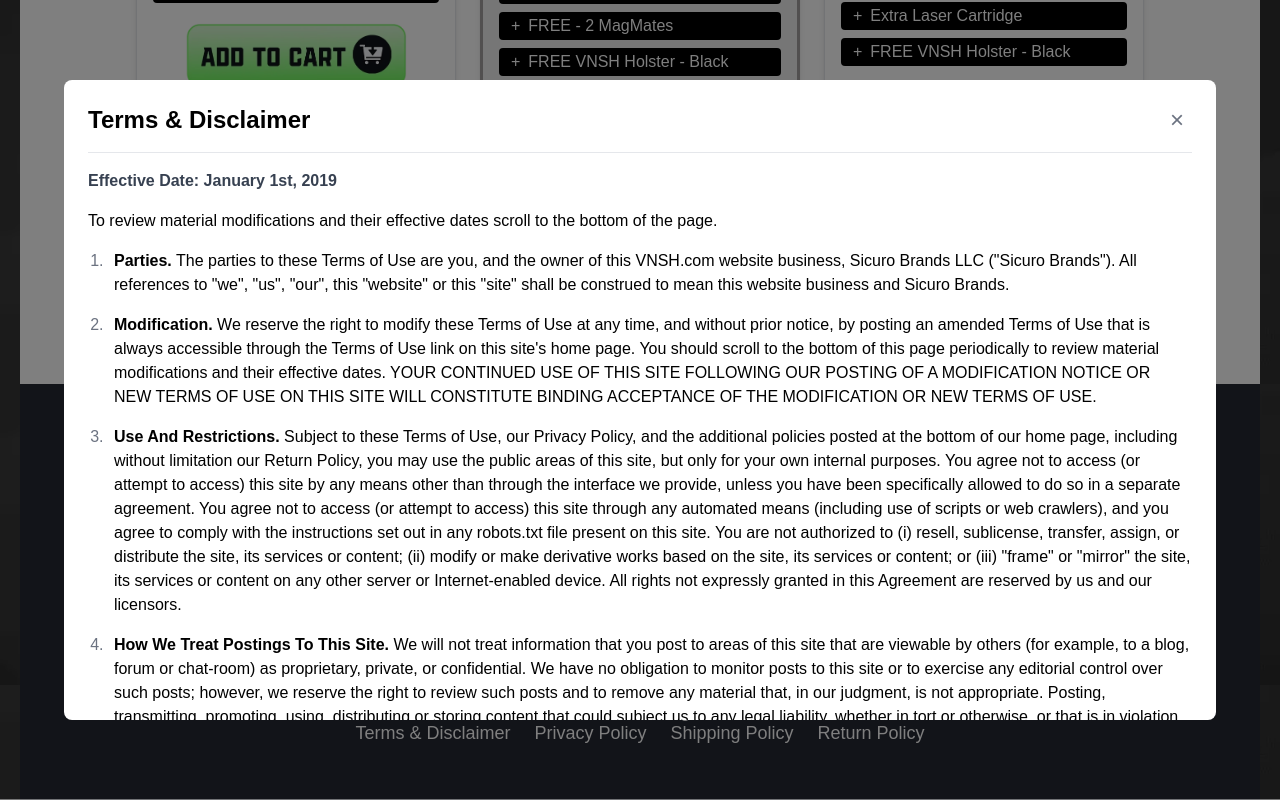
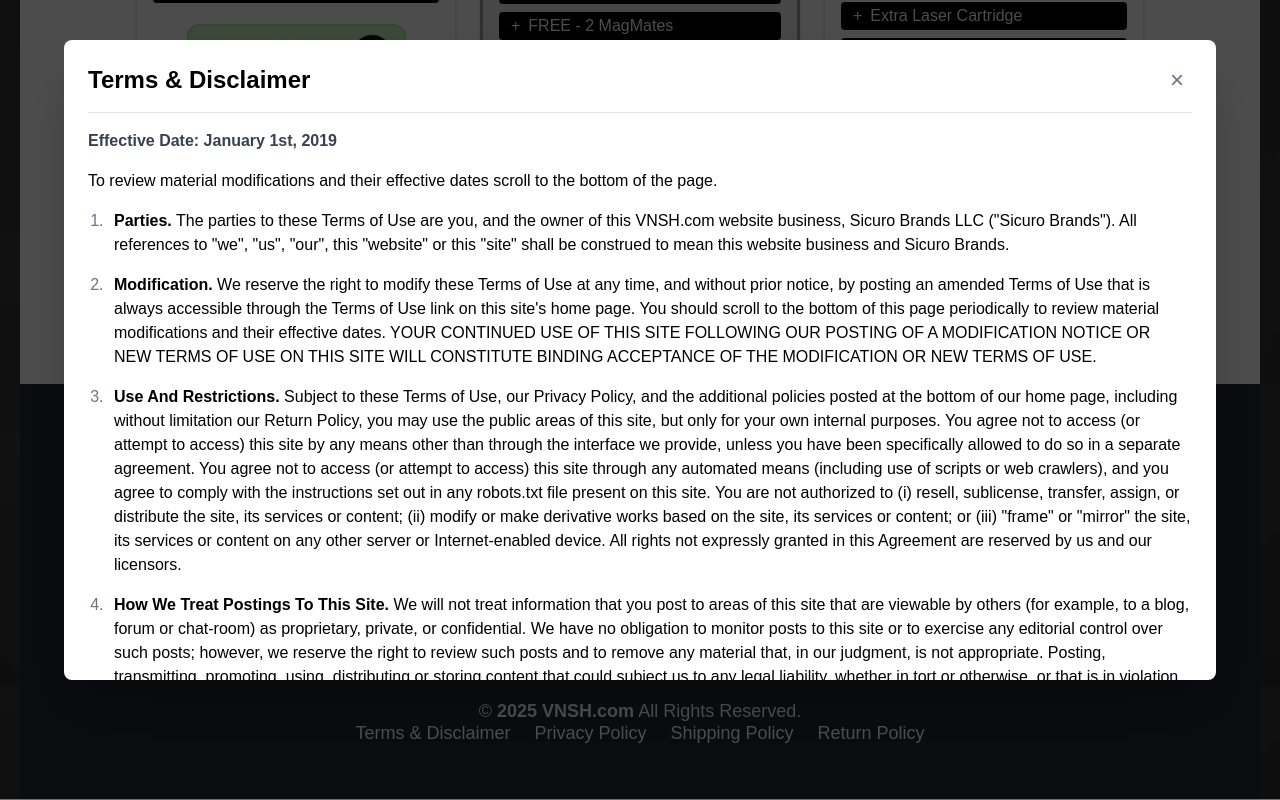
Before and after one commit to davecandawan/nextjs-vnlsfhgbbtrnhy, a Next.js app: page / in a window 1280 px wide. Both pictures are taken after a click on the link "Terms & Disclaimer". Shown: the part 10782-11582 px from the top of the page. Built offline with nearby package versions, Linux system fonts and the light colour scheme.

Commit message:
modal effect

```diff
--- a/src/components/Faqs/Faqs.tsx
+++ b/src/components/Faqs/Faqs.tsx
@@ -110,7 +110,7 @@
 
   return (
     <div className="w-full bg-[#242833] py-5 px-4">
-      <div className="max-w-5xl mx-auto">
+      <div className="max-w-4xl mx-auto">
         <div className="space-y-3">
           {faqData.map((item, index) => (
             <FaqItem
--- a/src/components/Footer/Footer.tsx
+++ b/src/components/Footer/Footer.tsx
@@ -78,19 +78,19 @@
   const loadInfo = (id: string) => {
     setModalId(id);
     setShowModal(true);
-    document.body.style.overflow = 'hidden';
+    // Removed the line that hides the scrollbar
   };
 
   const closeModal = () => {
     setShowModal(false);
     setModalId('');
-    document.body.style.overflow = 'auto';
+    // Removed the line that restores the scrollbar
   };
 
   return (
     <footer className="w-full mt-2 bg-[#242833] pb-12">
       <div className="text-white bg-[#242833]">
-        <div className="text-center text-white text-[18px] -mb-1">
+        <div className="text-center text-white text-[18px] mb-2 md:-mb-1">
           © <b>2025 VNSH.com</b> All Rights Reserved.
         </div>
         <div className="-mt-[7px]">
@@ -98,11 +98,21 @@
         </div>
       </div>
 
-      {showModal && (
-        <div className="fixed inset-0 bg-black bg-opacity-50 z-50 p-4 pt-20" onClick={closeModal}>
       <div
-            className="bg-white rounded-lg max-w-6xl w-full max-h-[80vh] overflow-y-auto relative mx-auto"
+        className={`fixed inset-0 bg-black/70 flex items-start justify-center z-50 pt-10 px-4 overflow-y-auto transition-opacity duration-300 ease-in-out ${!showModal ? 'pointer-events-none' : ''}`}
+        onClick={closeModal}
+        style={{
+          opacity: showModal ? 1 : 0,
+          transition: 'opacity 300ms ease-in-out',
+        }}
+      >
+        <div
+          className={`bg-white rounded-lg max-w-6xl w-full max-h-[80vh] overflow-y-auto relative mx-auto transition-all duration-300 ease-in-out transform shadow-2xl ${showModal ? 'translate-y-0' : '-translate-y-10'}`}
           onClick={e => e.stopPropagation()}
+          style={{
+            transition: 'transform 300ms ease-in-out, opacity 300ms ease-in-out',
+            opacity: showModal ? 1 : 0,
+          }}
         >
           <button
             className="absolute top-4 right-4 text-2xl text-gray-500 hover:text-gray-800 bg-transparent border-none hover:bg-transparent"
@@ -114,7 +124,6 @@
           <FooterModal modalId={modalId} closeModal={closeModal} />
         </div>
       </div>
-      )}
     </footer>
   );
 };
```
Lines whose indentation alone changed are shown as unchanged.
